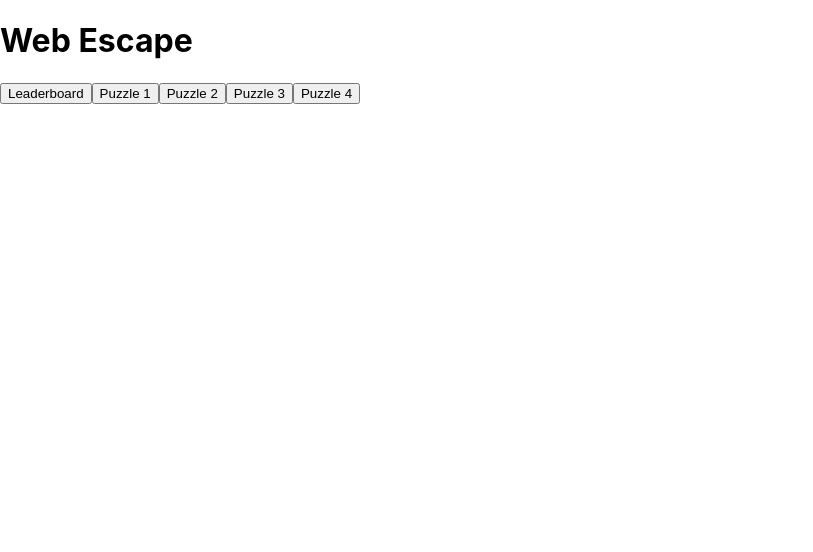
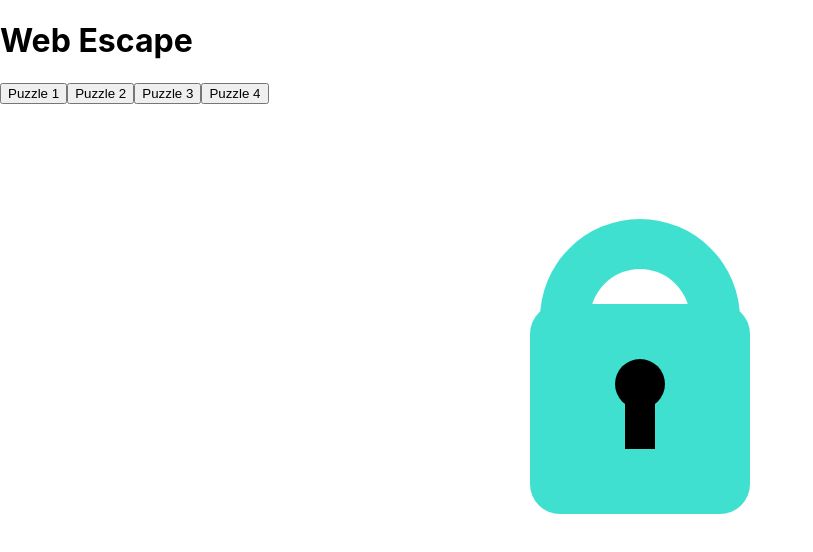
Before and after one commit to chrissharif/Web-Escape, a React (Create React App) app in the folder client/: page /home in a window 1280 px wide. Shown: the top 552 px of the page, without its empty margins (0-813 px from the left). Built offline with nearby package versions, Linux system fonts and the light colour scheme.

Commit message:
Routing and Lock

```diff
--- a/client/src/App.js
+++ b/client/src/App.js
@@ -2,11 +2,11 @@ import './App.css';
 import React from 'react'
 import { Route, Link } from 'react-router-dom'
 import Home from './components/Home'
-// import Leaderboard from './components/Leaderboard'
-// import Puzzle1 from './components/Puzzle1'
-// import Puzzle2 from './components/Puzzle2'
-// import Puzzle3 from './components/Puzzle3'
-// import Puzzle4 from './components/Puzzle4'
+import Leaderboard from './components/Leaderboard'
+import Puzzle1 from './components/Puzzle1'
+import Puzzle2 from './components/Puzzle2'
+import Puzzle3 from './components/Puzzle3'
+import Puzzle4 from './components/Puzzle4'
 
 function App() {
 
@@ -25,44 +25,34 @@ function App() {
         <Link to='/home'>
           <button>Play Game</button>
         </Link>
+        <Link to='/leaderboard'>
+          <button>Leaderboard</button>
+        </Link>
       </Route>
+
       <Route exact path='/home'>
         <Home />
       </Route>
-      {/* <Link to='/leaderboard'>
-        <button>Leaderboard</button>
-      </Link>
+
       <Route exact path='/leaderboard'>
         <Leaderboard />
       </Route>
 
-      <Link to='/puzzle1'>
-        <button>Puzzle 1</button>
-      </Link>
       <Route exact path='/puzzle1'>
         <Puzzle1 />
       </Route>
 
-      <Link to='/puzzle2'>
-        <button>Puzzle 2</button>
-      </Link>
       <Route exact path='/puzzle2'>
         <Puzzle2 />
       </Route>
 
-      <Link to='/puzzle3'>
-        <button>Puzzle 3</button>
-      </Link>
       <Route exact path='/puzzle3'>
         <Puzzle3 />
       </Route>
 
-      <Link to='/puzzle4'>
-        <button>Puzzle 4</button>
-      </Link>
       <Route exact path='/puzzle4'>
         <Puzzle4 />
-      </Route> */}
+      </Route>
     </div>
   );
 }
--- /dev/null
+++ b/client/src/components/Home.css
@@ -0,0 +1,48 @@
+.base {
+  background-color: turquoise;
+  width: 210px;
+  height: 100px;
+  border-radius: 30px;
+  margin: 0 auto;
+  position: relative;
+  /* top: 100px; */
+  padding: 100px 0px 10px 10px;
+  /* right: 450px; */
+}
+
+.lock-top {
+  width: 50px;
+  height: 50px;
+  border-radius: 50px;
+  background-color: black;
+  position: relative;
+  bottom: 45px;
+  left: 75px;
+}
+
+.lock-bottom {
+  width: 30px;
+  height: 80px;
+  background-color: black;
+  position: relative;
+  bottom: 85px;
+  left: 85px;
+}
+
+.lock-semicircle {
+  width: 100px;
+  height: 100px;
+  border: 50px solid turquoise;
+  border-radius: 50%;
+  border-bottom-color: transparent;
+  border-left-color: transparent;
+  transform: rotate(-45deg);
+  position: relative;
+  top: 115px;
+  left: 10px;
+}
+
+.locks {
+  display: flex;
+  justify-content: center;
+}
--- a/client/src/components/Home.jsx
+++ b/client/src/components/Home.jsx
@@ -1,10 +1,6 @@
+import './Home.css'
 import React from 'react'
-import { Route, Link } from 'react-router-dom'
-import Leaderboard from './Leaderboard'
-import Puzzle1 from './Puzzle1'
-import Puzzle2 from './Puzzle2'
-import Puzzle3 from './Puzzle3'
-import Puzzle4 from './Puzzle4'
+import { Link } from 'react-router-dom'
 
 function Home() {
   return (
@@ -14,41 +10,34 @@ function Home() {
       </header>
       <nav>
 
-      <Link to='/leaderboard'>
-        <button>Leaderboard</button>
-      </Link>
-      <Route exact path='/leaderboard'>
-        <Leaderboard />
-      </Route>
-
       <Link to='/puzzle1'>
         <button>Puzzle 1</button>
       </Link>
-      <Route exact path='/puzzle1'>
-        <Puzzle1 />
-      </Route>
 
       <Link to='/puzzle2'>
         <button>Puzzle 2</button>
       </Link>
-      <Route exact path='/puzzle2'>
-        <Puzzle2 />
-      </Route>
 
       <Link to='/puzzle3'>
         <button>Puzzle 3</button>
       </Link>
-      <Route exact path='/puzzle3'>
-        <Puzzle3 />
-      </Route>
 
       <Link to='/puzzle4'>
         <button>Puzzle 4</button>
       </Link>
-      <Route exact path='/puzzle4'>
-        <Puzzle4 />
-      </Route>
+
       </nav>
+
+      <div className='locks'>
+      <div className='lock'>
+        <div className='lock-semicircle'></div>
+        <div className='base'>
+          <div className='lock-top'></div>
+          <div className='lock-bottom'></div>
+        </div>
+      </div>
+      </div>
+
     </div>
   )
 }
--- a/client/src/components/Leaderboard.jsx
+++ b/client/src/components/Leaderboard.jsx
@@ -1,10 +1,16 @@
 import React from 'react'
+import { Link } from 'react-router-dom'
 
 function Leaderboard() {
   return (
   <div>
-    <h1>Leaderboard</h1>
-    </div>
+      <h1>Leaderboard</h1>
+      <nav>
+        <Link to='/'>
+          <button>Back</button>
+        </Link>
+      </nav>
+  </div>
   )
 }
 
--- a/client/src/components/Puzzle1.jsx
+++ b/client/src/components/Puzzle1.jsx
@@ -1,8 +1,38 @@
 import React from 'react'
+import { Link } from 'react-router-dom'
+import {useState} from 'react'
 
 function Puzzle1() {
+
+  const [answer, setAnswer] = useState(0)
+
+  async function onSubmit(e) {
+    e.preventDefault()
+    if (answer === 4) {
+      console.log('correct')
+    } else {
+      console.log('nope')
+    }
+  }
+
   return (
-    <div>Puzzle 1</div>
+    <div>
+      <h1>Puzzle 1</h1>
+      <nav>
+        <Link to='/home'>
+          <button>Home</button>
+        </Link>
+      </nav>
+      <form onSubmit={onSubmit}>
+        <input
+          type='number'
+          value={answer}
+          onChange={(e) => setAnswer(parseInt(e.target.value))}
+          placeholder='Answer'>
+        </input>
+        <button>Submit</button>
+      </form>
+    </div>
   )
 }
 
--- a/client/src/components/Puzzle2.jsx
+++ b/client/src/components/Puzzle2.jsx
@@ -1,8 +1,16 @@
 import React from 'react'
+import { Link } from 'react-router-dom'
 
 function Puzzle2() {
   return (
-    <div>Puzzle 2</div>
+    <div>
+      <h1>Puzzle 2</h1>
+      <nav>
+        <Link to='/home'>
+          <button>Home</button>
+        </Link>
+      </nav>
+    </div>
   )
 }
 
--- a/client/src/components/Puzzle3.jsx
+++ b/client/src/components/Puzzle3.jsx
@@ -1,8 +1,16 @@
 import React from 'react'
+import { Link } from 'react-router-dom'
 
 function Puzzle3() {
   return (
-    <div>Puzzle 3</div>
+    <div>
+      <h1>Puzzle 3</h1>
+      <nav>
+        <Link to='/home'>
+          <button>Home</button>
+        </Link>
+      </nav>
+    </div>
   )
 }
 
--- a/client/src/components/Puzzle4.jsx
+++ b/client/src/components/Puzzle4.jsx
@@ -1,8 +1,16 @@
 import React from 'react'
+import { Link } from 'react-router-dom'
 
 function Puzzle4() {
   return (
-    <div>Puzzle 4</div>
+    <div>
+      <h1>Puzzle 4</h1>
+      <nav>
+        <Link to='/home'>
+          <button>Home</button>
+        </Link>
+      </nav>
+    </div>
   )
 }
 
```
